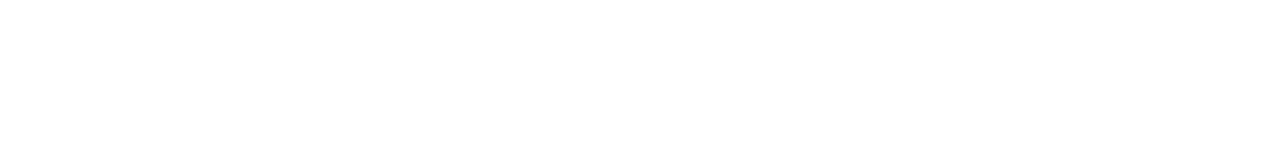
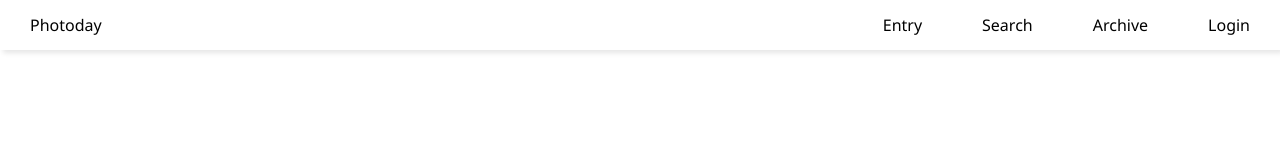
Before and after one commit to eziCode/Photoday, a plain HTML site: page src/entry.html in a window 1280 px wide. Drawn offline with Linux system fonts and the light colour scheme.

Commit message:
Linked webpages, added nav bar in all

```diff
--- a/helper/style.css
+++ b/helper/style.css
@@ -42,6 +42,14 @@ nav li:first-child{
     margin-right: auto;
 }
 
+nav ul li:first-child a {
+    user-select: none;
+}
+
+nav ul li:first-child a {
+    background-color: initial;
+}
+
 .sidebar{
     position: fixed;
     top: 0;
--- a/src/archive.html
+++ b/src/archive.html
@@ -0,0 +1,29 @@
+<!DOCTYPE html>
+<html lang="en">
+<head>
+    <meta charset="UTF-8">
+    <meta name="viewport" content="width=device-width, initial-scale=1.0">
+    <title>Archive</title>
+    <link rel="stylesheet" href="/helper/style.css">
+    <link href="https://fonts.googleapis.com/icon?family=Material+Icons" rel="stylesheet">
+</head>
+<body>
+    <nav>
+        <ul class="sidebar">
+            <li onclick=hideSidebar()><a href="index.html"><svg xmlns="http://www.w3.org/2000/svg" height="24" viewBox="0 -960 960 960" width="24"><path d="m256-200-56-56 224-224-224-224 56-56 224 224 224-224 56 56-224 224 224 224-56 56-224-224-224 224Z"/></svg></a></li>
+            <li><a href="entry.html">Entry</a></li>
+            <li><a href="search.html">Search</a></li>
+            <li><a href="archive.html">Archive</a></li>
+            <li><a href="login.html">Login</a></li>
+        </ul>
+        <ul>
+            <li><a href="index.html">Photoday</a></li>
+            <li class="hideOnMobile"><a href="entry.html">Entry</a></li>
+            <li class="hideOnMobile"><a href="search.html">Search</a></li>
+            <li class="hideOnMobile"><a href="archive.html">Archive</a></li>
+            <li class="hideOnMobile"><a href="login.html">Login</a></li>
+            <li class="menu-button" onclick=showSidebar()><a href="#"><svg xmlns="http://www.w3.org/2000/svg" height="24" viewBox="0 -960 960 960" width="24"><path d="M120-240v-80h720v80H120Zm0-200v-80h720v80H120Zm0-200v-80h720v80H120Z"/></svg></a></li>
+        </ul>
+    </nav>
+</body>
+</html>
--- a/src/entry.html
+++ b/src/entry.html
@@ -0,0 +1,29 @@
+<!DOCTYPE html>
+<html lang="en">
+<head>
+    <meta charset="UTF-8">
+    <meta name="viewport" content="width=device-width, initial-scale=1.0">
+    <title>Entry</title>
+    <link rel="stylesheet" href="/helper/style.css">
+    <link href="https://fonts.googleapis.com/icon?family=Material+Icons" rel="stylesheet">
+</head>
+<body>
+    <nav>
+        <ul class="sidebar">
+            <li onclick=hideSidebar()><a href="index.html"><svg xmlns="http://www.w3.org/2000/svg" height="24" viewBox="0 -960 960 960" width="24"><path d="m256-200-56-56 224-224-224-224 56-56 224 224 224-224 56 56-224 224 224 224-56 56-224-224-224 224Z"/></svg></a></li>
+            <li><a href="entry.html">Entry</a></li>
+            <li><a href="search.html">Search</a></li>
+            <li><a href="archive.html">Archive</a></li>
+            <li><a href="login.html">Login</a></li>
+        </ul>
+        <ul>
+            <li><a href="index.html">Photoday</a></li>
+            <li class="hideOnMobile"><a href="entry.html">Entry</a></li>
+            <li class="hideOnMobile"><a href="search.html">Search</a></li>
+            <li class="hideOnMobile"><a href="archive.html">Archive</a></li>
+            <li class="hideOnMobile"><a href="login.html">Login</a></li>
+            <li class="menu-button" onclick=showSidebar()><a href="#"><svg xmlns="http://www.w3.org/2000/svg" height="24" viewBox="0 -960 960 960" width="24"><path d="M120-240v-80h720v80H120Zm0-200v-80h720v80H120Zm0-200v-80h720v80H120Z"/></svg></a></li>
+        </ul>
+    </nav>
+</body>
+</html>
```
Also changed, not shown: src/index.html (+2 -2 lines), src/login.html (+19 -1 lines), src/search.html (+29 -0 lines).
